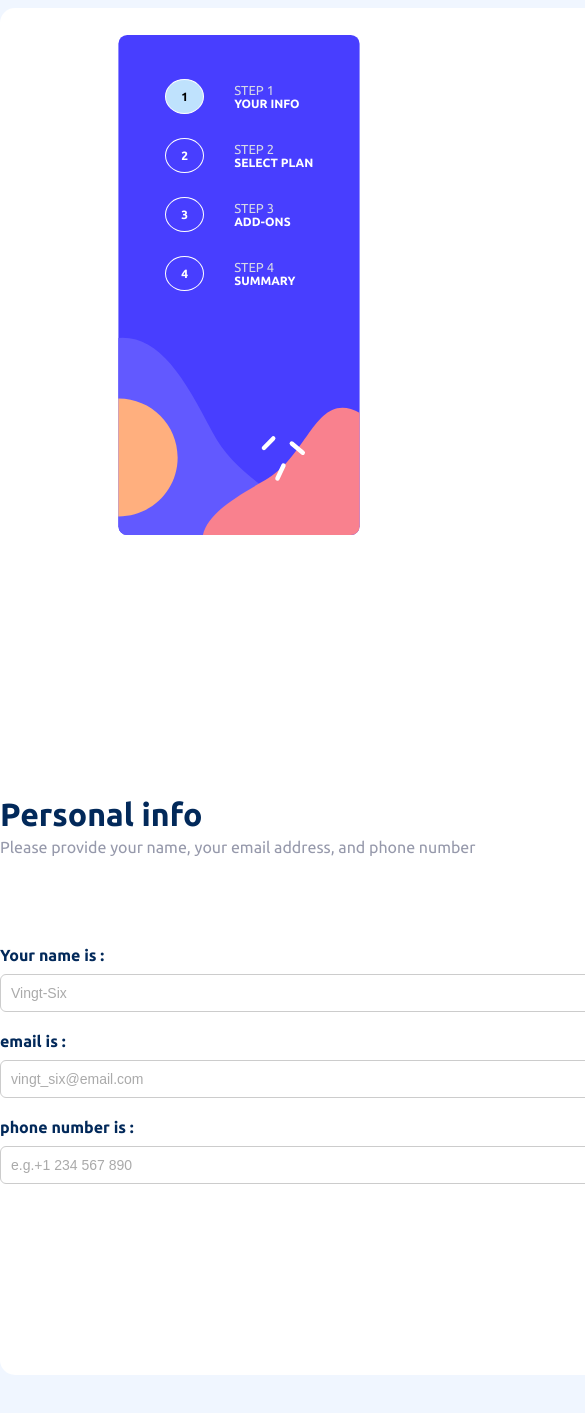
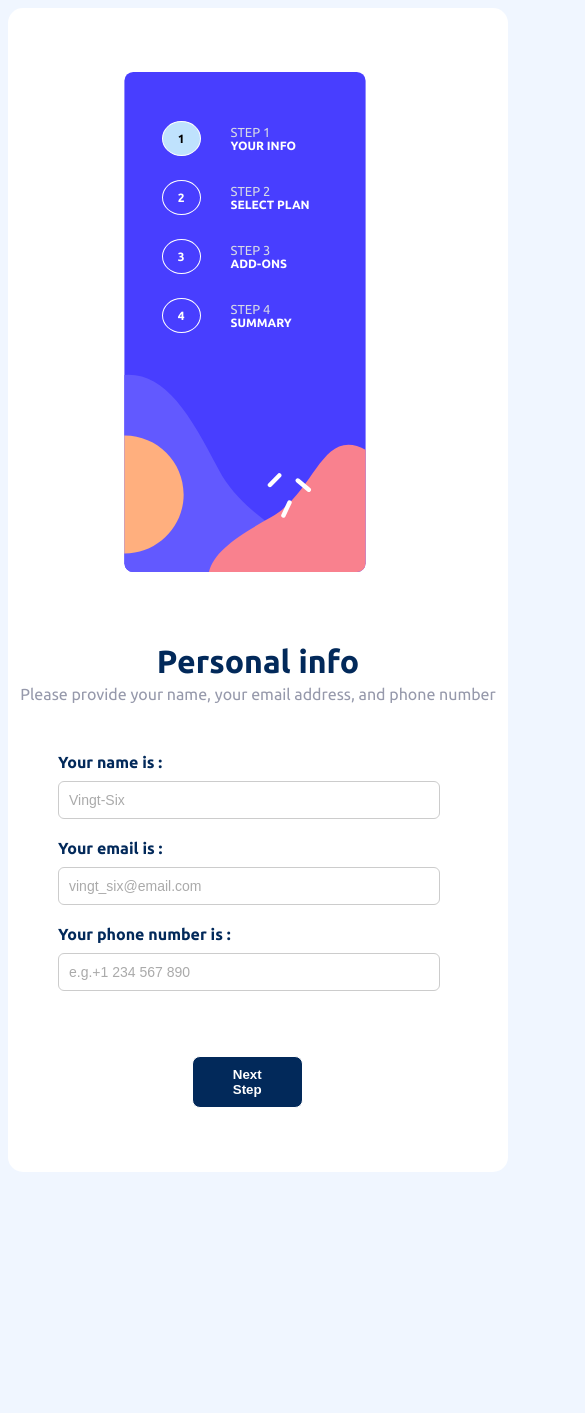
Before and after one commit to ArthurVRoost/ProjetState, a React (Vite) app: page / in a window 390 px wide. Shown: the top 1413 px of the page, 585 px wide, since content can reach past the window. After the commit the page ends 1180 px from the top, so only its background shows below. Built offline with nearby package versions, Linux system fonts and the light colour scheme.

Commit message:
responsive form

```diff
--- a/src/App.css
+++ b/src/App.css
@@ -19,6 +19,9 @@ body{
         flex-direction: column;
         margin-left: 0% ;
         margin-top: 0%;
+        width: 500px;
     }
-
+    body{
+        overflow-x: hidden;
+    }
 }
--- a/src/Components/card/card.css
+++ b/src/Components/card/card.css
@@ -45,15 +45,16 @@
 
 @media (max-width: 576px) {
     .divCardP{
-        margin-left: 10%;
+        margin-left: 20%;
+        margin-top: 10%;
     }
     .cardImg{
         height: 500px;
         width: 250px;
     }
     .divCard1{
-        margin-top: -60%;
-        margin-left: -10%;
+        margin-top: -120%;
+        margin-left: -5%;
         font-size: 12px;
     }
 }
--- a/src/Components/form/form.css
+++ b/src/Components/form/form.css
@@ -58,3 +58,23 @@ input::placeholder {
 .formBtn:hover{
     background-color: hsl(243, 100%, 62%);
 }
+@media (max-width: 576px) {
+  .divForm{
+    height: 400px;
+  }
+  .formDiv1{
+    margin-top: -30%;
+    text-align: center;
+  }
+  .formDiv2{
+    width: 400px;
+    margin-left: 10%;
+  }
+  .formDiv3{
+    text-align: center;
+    margin-right: 50%;
+  }
+  .formBtn{
+    padding: 10px 40px;
+  }
+}
```
